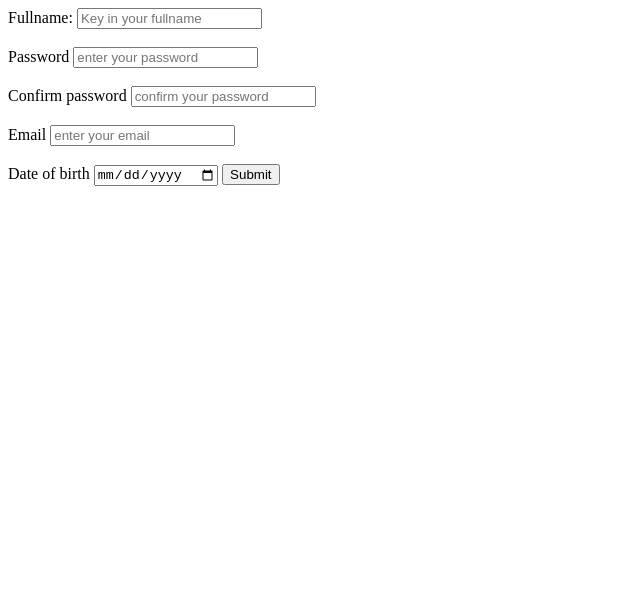
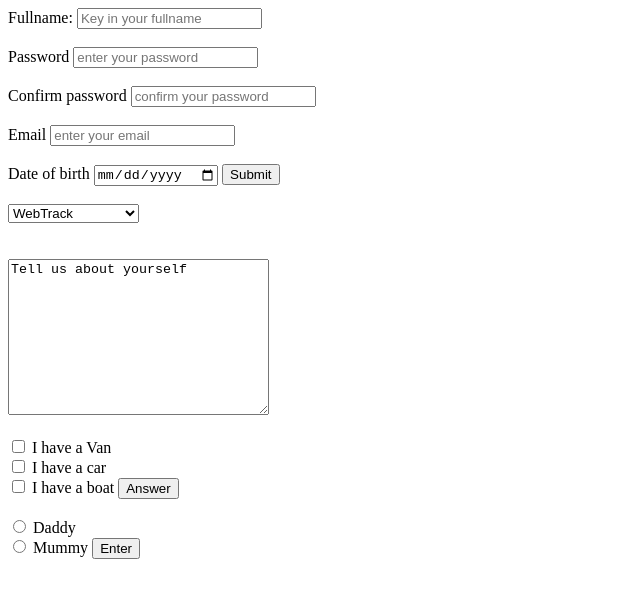
Before and after one commit to simon-ja/practice, a plain HTML site: page index.html in a window 1280 px wide. Shown: the whole page, without its empty margins (0-640 px from the left). Drawn offline with Linux system fonts and the light colour scheme.

Commit message:
radio added

```diff
--- a/index.html
+++ b/index.html
@@ -9,34 +9,80 @@
 <body>
     <form action="">
         <label for="" > Fullname:</label>
-        <input type="text"placeholder="Key in your fullname" >
+        <input type="text"placeholder="Key in your fullname" required>
         <br>
         <br>
 
         <label for="" > Password</label>
-        <input type="password"placeholder="enter your password" >
+        <input type="password"placeholder="enter your password" required>
         <br>
         <br>
 
         <label for="" >Confirm password</label>
-        <input type="password" placeholder="confirm your password">
+        <input type="password" placeholder="confirm your password"required >
         <br>
         <br>
 
         <label for="" > Email</label>
-        <input type="email"placeholder="enter your email" >
+        <input type="email"placeholder="enter your email" required>
         <br>
         <br>
 
         <Label >Date of birth</Label>
-        <input type="date" placeholder="type your date of birth">
+        <input type="date" placeholder="type your date of birth"required >
         <button>Submit</button>
         <br>
         <br>
 
 
 
-    </form>
+</form>
+<select name="" id="">
+    <option value="WebTrack"> WebTrack</option>
+    <option value="AITrack">AITrack </option>
+    <option value="GameTrack"> GameTrack</option>
+    <option value="DataScienceTrack">DataScienceTrack </option>
+</select>
+<br>
+<br>
+<br>
+
+<textarea name="" id="" cols="30" rows="10">Tell us about yourself </textarea>
+<br>
+<br>
+
+<form action="">
+    <input type="checkbox" id="vehicle1" name="vehicle1" value="Van">
+<label for="vehicle1"> I have a Van</label>
+<br>
+
+<input type="checkbox" id="vehicle2" name="vehicle2" value="Car">
+<label for="vehicle2"> I have a car</label>
+<br>
+
+<input type="checkbox" id="vehicle3" name="vehicle3" value="Boat">
+<label for="vehicle3"> I have a boat</label>
+<button>Answer</button>
+<br>
+<br>
+
+<input type="radio">
+<label for="">Daddy</label>
+<br>
+<input type="radio">
+<label for="">Mummy</label>
+<button>Enter</button>
+
+
+
+
+
+
+
+
+</form>
+
+
 
 </body>
 </html>
```
